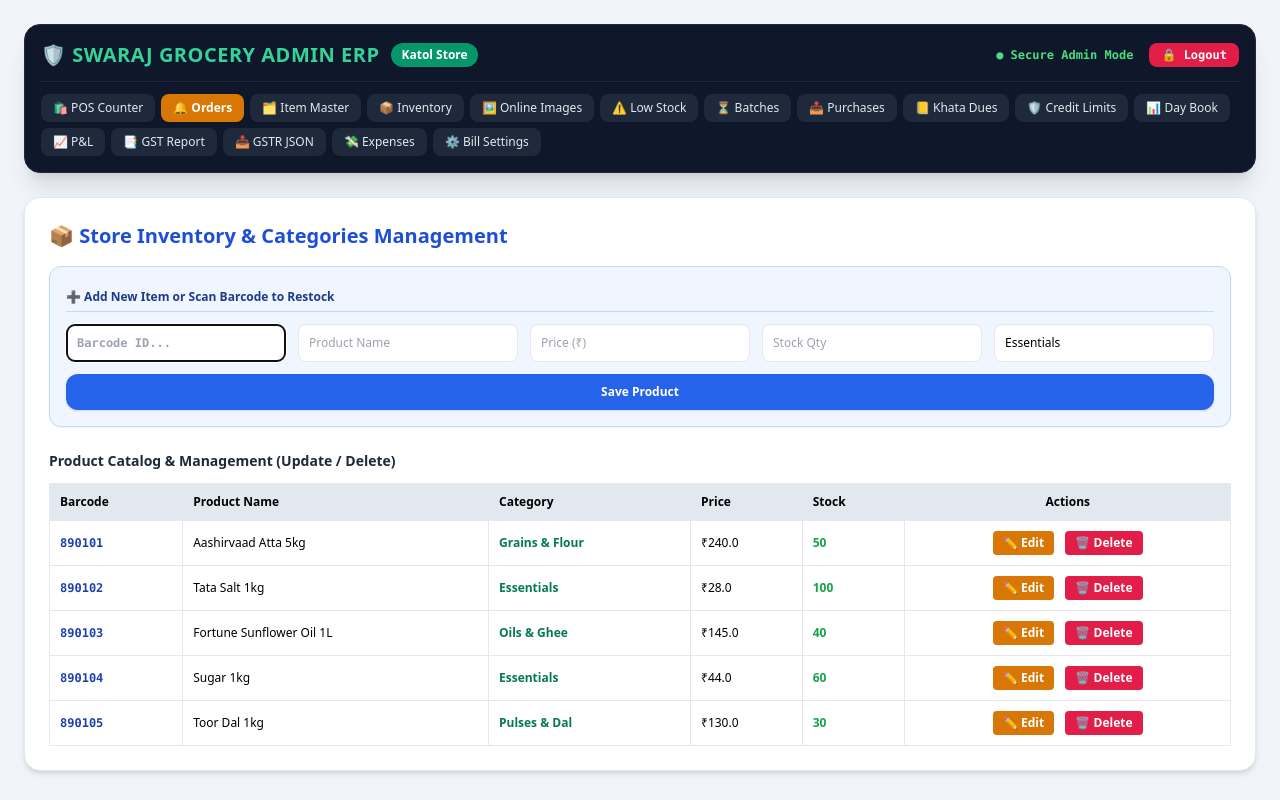
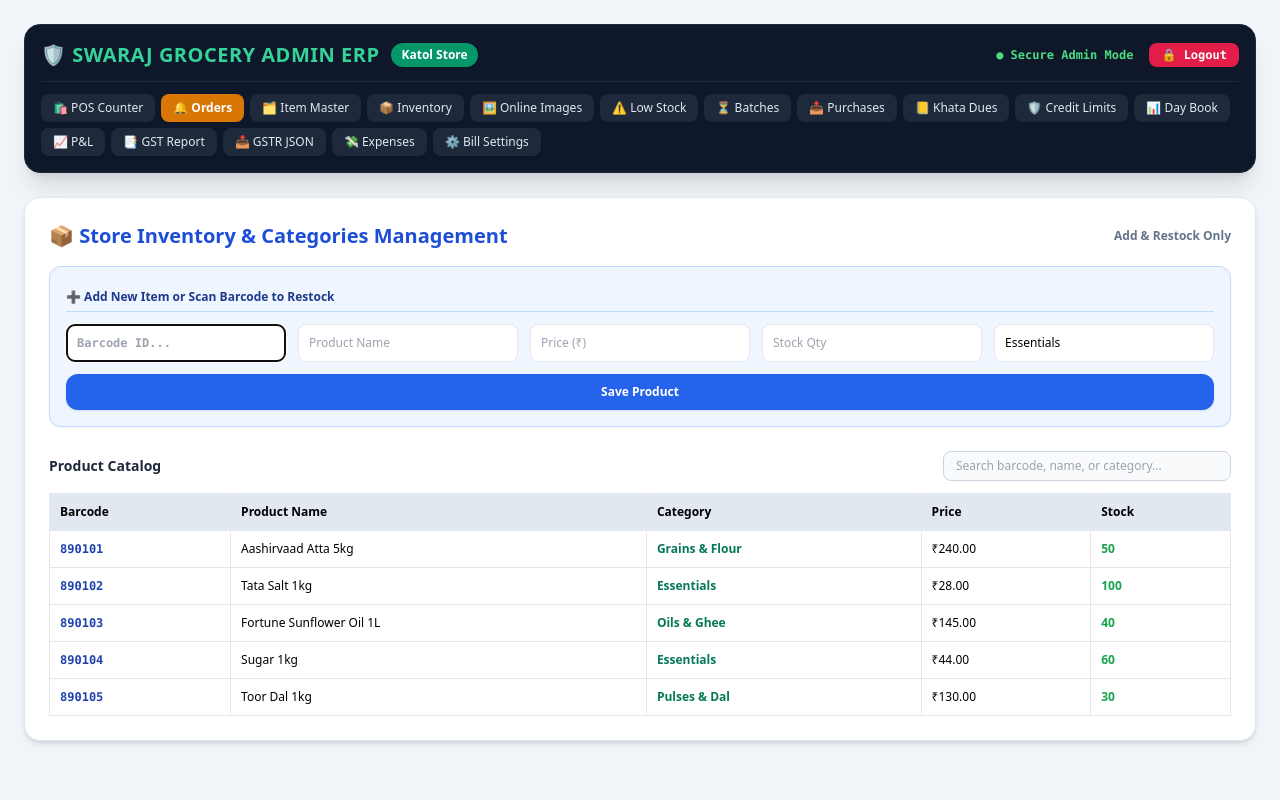
Before and after one commit to yedaboiii/gupta-grocery, a Flask app: page /inventory in a window 1280 px wide. Run offline with Flask 3, Linux system fonts and the light colour scheme; the visitor is signed in with stand-in values (Sample User, id 1); data comes from the database, SQL or seed files in the repository; data that the repository does not hold is empty; some libraries are stand-ins or nearby versions.

Commit message:
Remove update and delete actions from inventory and add search filter

```diff
--- a/templates/inventory.html
+++ b/templates/inventory.html
@@ -5,24 +5,46 @@
     <meta name="viewport" content="width=device-width, initial-scale=1.0">
     <title>Inventory Management - Swaraj Grocery</title>
     <script src="https://cdn.tailwindcss.com"></script>
-    <script>function focusBarcode() { document.getElementById('barcode_input').focus(); }</script>
+    <script>
+        function focusBarcode() {
+            const el = document.getElementById('barcode_input');
+            if (el) el.focus();
+        }
+
+        function filterInventoryTable() {
+            const q = (document.getElementById('inv_search')?.value || '').toLowerCase().trim();
+            document.querySelectorAll('#inventory-tbody tr.inv-row').forEach(function (row) {
+                const text = row.innerText.toLowerCase();
+                row.style.display = (!q || text.includes(q)) ? '' : 'none';
+            });
+        }
+    </script>
 </head>
 <body class="bg-slate-100 font-sans p-4 md:p-6" onload="focusBarcode()">
     {{ admin_navbar | safe }}
     <div class="max-w-7xl mx-auto bg-white p-4 md:p-6 rounded-2xl shadow-md border border-slate-200">
-        <h1 class="text-xl font-bold text-blue-700 mb-4">📦 Store Inventory & Categories Management</h1>
+        <div class="flex flex-col sm:flex-row sm:items-center sm:justify-between gap-2 mb-4">
+            <h1 class="text-xl font-bold text-blue-700">📦 Store Inventory & Categories Management</h1>
+            <span class="text-xs font-semibold text-slate-500">Add &amp; Restock Only</span>
+        </div>
+
         <form action="/inventory" method="POST" class="grid grid-cols-1 sm:grid-cols-2 md:grid-cols-5 gap-3 mb-6 bg-blue-50 p-4 rounded-xl border border-blue-200 shadow-sm">
             <div class="sm:col-span-2 md:col-span-5 pb-1 border-b border-blue-200">
                 <span class="text-xs font-extrabold text-blue-900">➕ Add New Item or Scan Barcode to Restock</span>
             </div>
             <input type="text" id="barcode_input" name="barcode" placeholder="Barcode ID..." required class="p-2.5 border rounded-lg text-xs bg-white font-mono font-bold">
             <input type="text" name="name" placeholder="Product Name" required class="p-2.5 border rounded-lg text-xs bg-white">
-            <input type="number" step="0.01" name="price" placeholder="Price (₹)" required class="p-2.5 border rounded-lg text-xs bg-white">
-            <input type="number" name="stock" placeholder="Stock Qty" required class="p-2.5 border rounded-lg text-xs bg-white">
+            <input type="number" step="0.01" min="0" name="price" placeholder="Price (₹)" required class="p-2.5 border rounded-lg text-xs bg-white">
+            <input type="number" step="any" min="0" name="stock" placeholder="Stock Qty" required class="p-2.5 border rounded-lg text-xs bg-white">
             <input type="text" name="category" placeholder="Category (e.g. Essentials)" value="Essentials" required class="p-2.5 border rounded-lg text-xs bg-white">
-            <button type="submit" class="sm:col-span-2 md:col-span-5 bg-blue-600 text-white font-semibold py-2.5 rounded-xl hover:bg-blue-700 text-xs shadow">Save Product</button>
+            <button type="submit" class="sm:col-span-2 md:col-span-5 bg-blue-600 text-white font-semibold py-2.5 rounded-xl hover:bg-blue-700 text-xs shadow transition">Save Product</button>
         </form>
-        <h3 class="font-bold text-sm text-slate-800 mb-3">Product Catalog & Management (Update / Delete)</h3>
+
+        <div class="flex flex-col sm:flex-row sm:items-center sm:justify-between gap-2 mb-3">
+            <h3 class="font-bold text-sm text-slate-800">Product Catalog</h3>
+            <input type="text" id="inv_search" onkeyup="filterInventoryTable()" placeholder="Search barcode, name, or category..." class="w-full sm:w-72 px-3 py-1.5 border border-slate-300 rounded-lg text-xs bg-slate-50 focus:bg-white outline-none">
+        </div>
+
         <div class="overflow-x-auto">
             <table class="w-full border-collapse border border-slate-200 text-xs">
                 <thead>
@@ -32,58 +54,21 @@
                         <th class="p-2.5 border">Category</th>
                         <th class="p-2.5 border">Price</th>
                         <th class="p-2.5 border">Stock</th>
-                        <th class="p-2.5 border text-center">Actions</th>
                     </tr>
                 </thead>
-                <tbody>
+                <tbody id="inventory-tbody">
                     {% for p in products %}
+                    <tr class="inv-row hover:bg-slate-50">
+                        <td class="p-2.5 border font-mono font-bold text-blue-800">{{ p[1] or '-' }}</td>
+                        <td class="p-2.5 border font-medium">{{ p[2] or '' }}</td>
+                        <td class="p-2.5 border font-semibold text-emerald-700">{{ p[9] if (p|length > 9 and p[9]) else 'Essentials' }}</td>
+                        <td class="p-2.5 border">₹{{ '%.2f'|format((p[3] or 0)|float) }}</td>
+                        <td class="p-2.5 border font-bold text-green-600">{{ p[4] if p[4] is not none else 0 }}</td>
+                    </tr>
+                    {% else %}
                     <tr>
-                        <td class="p-2.5 border font-mono font-bold text-blue-800">{{ p[1] }}</td>
-                        <td class="p-2.5 border font-medium">{{ p[2] }}</td>
-                        <td class="p-2.5 border font-semibold text-emerald-700">{{ p[9] }}</td>
-                        <td class="p-2.5 border">₹{{ p[3] }}</td>
-                        <td class="p-2.5 border font-bold text-green-600">{{ p[4] }}</td>
-                        <td class="p-2.5 border text-center space-x-2">
-                            <button onclick="document.getElementById('edit-modal-{{ p[0] }}').style.display='flex'" class="bg-amber-600 text-white px-2.5 py-1 rounded font-bold hover:bg-amber-700">✏️ Edit</button>
-                            <form action="/inventory" method="POST" class="inline" onsubmit="return confirm('Delete this product?')">
-                                <input type="hidden" name="action" value="delete">
-                                <input type="hidden" name="prod_id" value="{{ p[0] }}">
-                                <button type="submit" class="bg-rose-600 text-white px-2.5 py-1 rounded font-bold hover:bg-rose-700">🗑️ Delete</button>
-                            </form>
-                        </td>
+                        <td colspan="5" class="p-4 border text-center text-slate-400 font-medium">No products found in inventory.</td>
                     </tr>
-                    <div id="edit-modal-{{ p[0] }}" class="fixed inset-0 bg-black bg-opacity-50 hidden items-center justify-center z-50 p-4">
-                        <div class="bg-white p-6 rounded-2xl w-full max-w-md shadow-2xl">
-                            <h3 class="text-base font-bold text-slate-800 mb-4">Edit Product: {{ p[2] }}</h3>
-                            <form action="/inventory" method="POST" class="space-y-3">
-                                <input type="hidden" name="action" value="update">
-                                <input type="hidden" name="prod_id" value="{{ p[0] }}">
-                                <input type="hidden" name="barcode" value="{{ p[1] }}">
-                                <div>
-                                    <label class="block text-[10px] font-bold text-slate-700">Product Name:</label>
-                                    <input type="text" name="name" value="{{ p[2] }}" required class="w-full p-2 border rounded-lg text-xs">
-                                </div>
-                                <div class="grid grid-cols-2 gap-2">
-                                    <div>
-                                        <label class="block text-[10px] font-bold text-slate-700">Price (₹):</label>
-                                        <input type="number" step="0.01" name="price" value="{{ p[3] }}" required class="w-full p-2 border rounded-lg text-xs">
-                                    </div>
-                                    <div>
-                                        <label class="block text-[10px] font-bold text-slate-700">Stock Qty:</label>
-                                        <input type="number" name="stock" value="{{ p[4] }}" required class="w-full p-2 border rounded-lg text-xs">
-                                    </div>
-                                </div>
-                                <div>
-                                    <label class="block text-[10px] font-bold text-slate-700">Category:</label>
-                                    <input type="text" name="category" value="{{ p[9] }}" required class="w-full p-2 border rounded-lg text-xs">
-                                </div>
-                                <div class="flex gap-2 pt-2">
-                                    <button type="submit" class="flex-1 bg-emerald-600 text-white py-2 rounded-xl font-bold text-xs">Save Changes</button>
-                                    <button type="button" onclick="document.getElementById('edit-modal-{{ p[0] }}').style.display='none'" class="flex-1 bg-gray-300 text-gray-800 py-2 rounded-xl font-bold text-xs">Cancel</button>
-                                </div>
-                            </form>
-                        </div>
-                    </div>
                     {% endfor %}
                 </tbody>
             </table>
```
